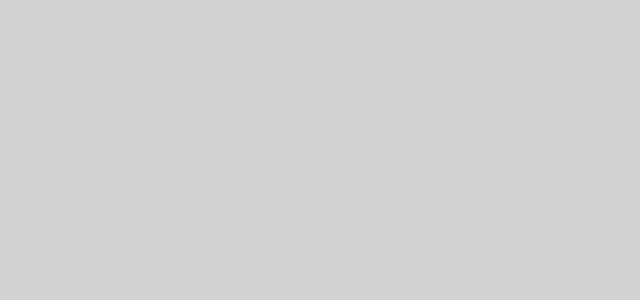
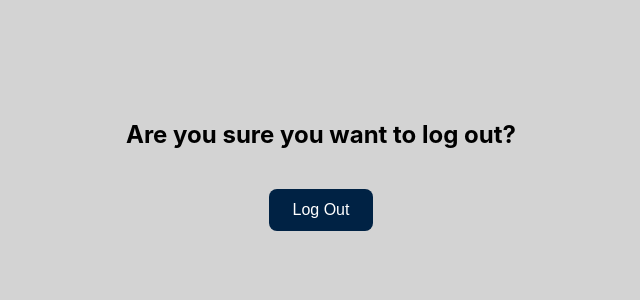
Before and after one commit to eduzeu/stevensAlumni, a React (Create React App) app: page /logout in a window 1280 px wide. Before the commit this address had no page. Shown: the top 300 px of the page, without its empty margins (319-959 px from the left). Built offline with nearby package versions, Linux system fonts and the light colour scheme.

Commit message:
logout functionality

```diff
--- a/src/App.js
+++ b/src/App.js
@@ -8,7 +8,7 @@ import Messages from "./components/Messages";
 import Login from "./components/Login";
 import NavBar from "./components/NavBar";
 import CreateAccount from './components/CreateAccount';
-
+import LogOut from './components/LogOut';
 function App() {
 
   return (
@@ -54,7 +54,7 @@ function App() {
             </>
           } />
           <Route path="/createaccount" element={<CreateAccount />} />
-
+          <Route path="/logout" element={<LogOut/>} />
         </Routes>
       </div>
     </Router>
--- a/src/components/Directory.jsx
+++ b/src/components/Directory.jsx
@@ -1,33 +1,90 @@
-import react from "react";
+import React, { useState, useEffect } from "react";
 import styled from "styled-components";
-import { useState, useEffect } from "react";
-import "../App.css"
+import "../App.css";
 
 function Directory() {
+  const [users, setUsers] = useState([]);
+  const [loading, setLoading] = useState(true);
+
+  useEffect(() => {
+    const fetchUsers = async () => {
+      try {
+        const response = await fetch("http://localhost:5000/api/getAllUsers");
+        const data = await response.json();
+        console.log("Fetched data:", data);
+
+        if (Array.isArray(data)) {
+          setUsers(data);
+        } else if (Array.isArray(data.users)) {
+          setUsers(data.users);
+        } else {
+          console.error("Unexpected data format:", data);
+          setUsers([]); // fallback
+        }
+      } catch (error) {
+        console.error("Error fetching users:", error);
+      } finally {
+        setLoading(false);
+      }
+    };
+
+    fetchUsers();
+  }, []);
+
 
   return (
-    <DirecButton> Click me </DirecButton>
-  )
-
+    <DirectoryContainer>
+      {loading ? (
+        <LoadingText>Loading users...</LoadingText>
+      ) : (
+        <UserList>
+          {users.map((user, index) => (
+            <UserCard key={index}>
+              <p><strong>Name:</strong> {user["Full Name"]}</p>
+              <p><strong>Company:</strong> {user["Company"]}</p>
+              <p><strong>Job Title:</strong> {user["Job Title"]}</p>
+              <p><strong>Major:</strong> {user["Major"]}</p>
+              <p><strong>Graduation Year:</strong> {user["Graduation Year"]}</p>
+              <p><strong>Location:</strong> {user["Location"]}</p>
+              <p><strong>LinkedIn:</strong> <a href={`https://${user["LinkedIn Profile"]}`} target="_blank" rel="noopener noreferrer">{user["LinkedIn Profile"]}</a></p>
+            </UserCard>
+          ))}
+        </UserList>
+      )}
+    </DirectoryContainer>
+  );
 }
 
 export default Directory;
 
-const DirecButton = styled.button`
+// Styled Components
+const DirectoryContainer = styled.div`
+  display: flex;
+  justify-content: center;
+  margin-top: 40px;
+`;
+
+const LoadingText = styled.p`
+  font-size: 20px;
+  color: #555;
+  margin-top: 20px;
+`;
+
+const UserList = styled.div`
+  display: flex;
+  flex-direction: column;
+  gap: 20px;
+  width: 100%;
+`;
+
+const UserCard = styled.div`
+  background-color: #f9f9f9;
+  padding: 15px;
   border-radius: 10px;
-  background-color: white;
-  color: #a4243c;
-  font-size: 18px;
+  box-shadow: 2px 2px 8px rgba(0, 0, 0, 0.1);
+  border-left: 4px solid #a4243c;
   width: 80%;
-  height: 80px;
-  margin-top: 20px;
-  border: none;
-  box-shadow: 10px 10px 20px rgba(0, 0, 0, 0.2);
-
-  &:hover {
-  background-color: #708090;
-   box-shadow: 6px 6px 16px rgba(0, 0, 0, 0.3);
-  }
-
-
-`
+  max-width: 500px;
+  margin: 0 auto;
+  font-size: 14px;
+`;
--- /dev/null
+++ b/src/components/LogOut.jsx
@@ -0,0 +1,44 @@
+import React from "react";
+import { useNavigate } from "react-router-dom";
+import styled from "styled-components";
+
+function LogOut() {
+  const navigate = useNavigate();
+
+  const handleLogOut = () => {
+    alert("You have successfully logged out :)");
+    navigate("/");
+  };
+
+  return (
+    <LogOutContainer>
+      <h2>Are you sure you want to log out?</h2>
+      <LogOutButton onClick={handleLogOut}>Log Out</LogOutButton>
+    </LogOutContainer>
+  );
+}
+
+export default LogOut;
+
+// Styled Components
+const LogOutContainer = styled.div`
+  display: flex;
+  flex-direction: column;
+  align-items: center;
+  margin-top: 100px;
+`;
+
+const LogOutButton = styled.button`
+  padding: 12px 24px;
+  background-color: #002244;
+  color: white;
+  border: none;
+  border-radius: 8px;
+  font-size: 16px;
+  margin-top: 20px;
+  cursor: pointer;
+
+  &:hover {
+    background-color: #003366;
+  }
+`;
--- a/src/components/NavBar.jsx
+++ b/src/components/NavBar.jsx
@@ -21,6 +21,8 @@ function NavBar() {
           <NavLink to="/database" className="nav-item">Directory</NavLink>
           <NavLink to="/profile" className="nav-item">Profile</NavLink>
           <NavLink to="/messages" className="nav-item">Messages</NavLink>
+          <NavLink to="/logout" className="nav-item">Log out</NavLink>
+
         </nav>
       </div>
     </>
```
